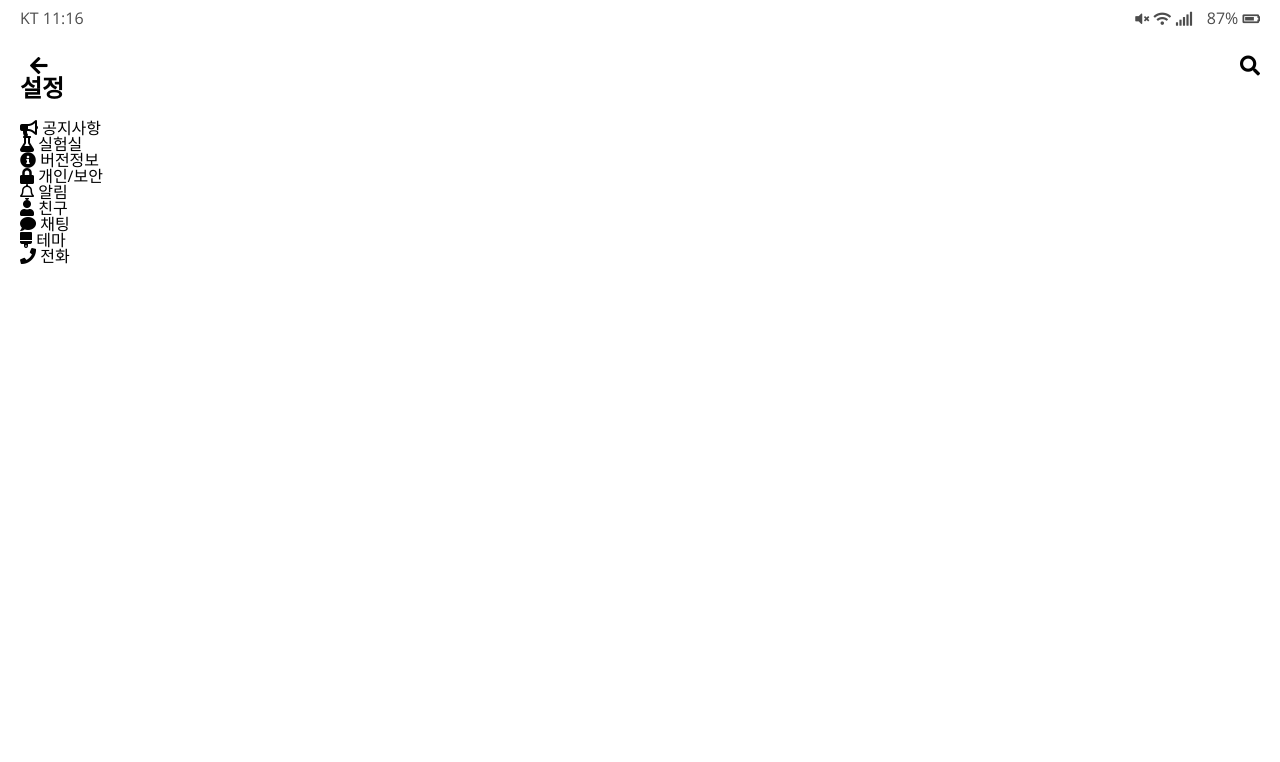
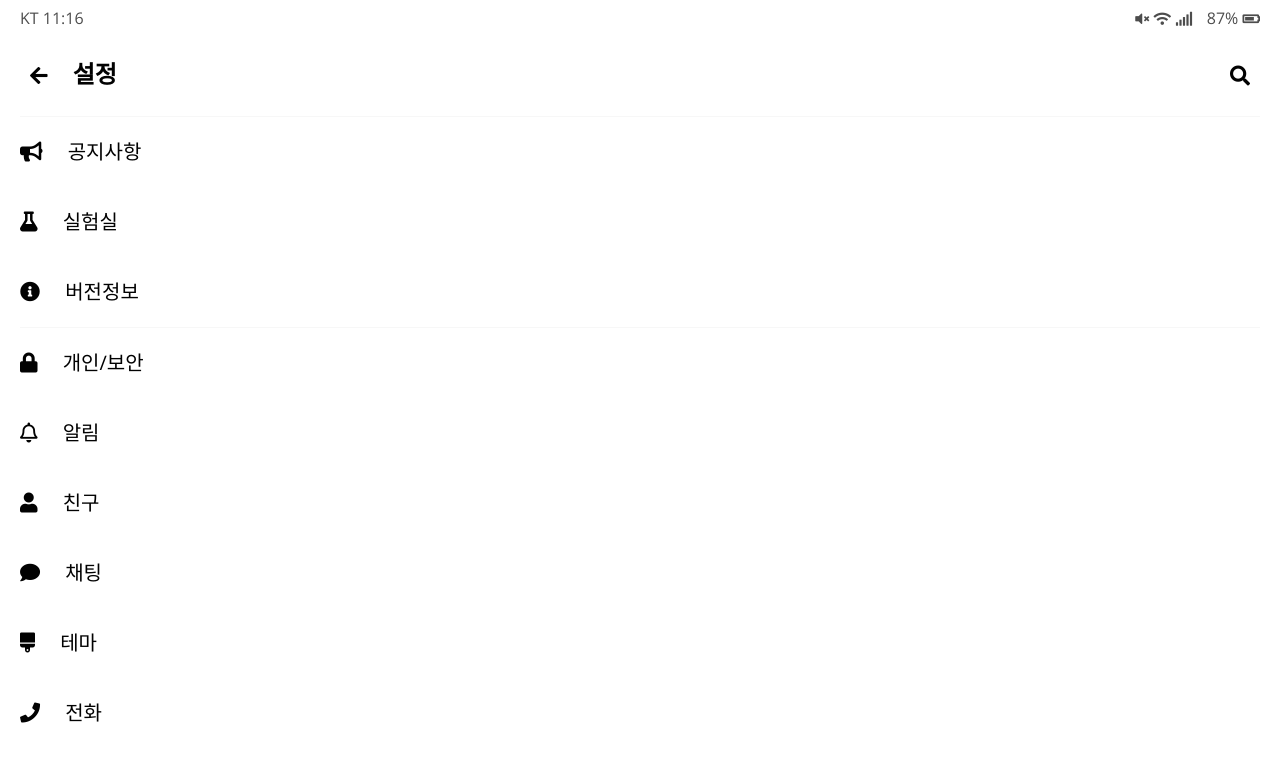
Before and after one commit to jeidiiy/Kokoa-Challenge_Graduation-work, a plain HTML site: page settings.html in a window 1280 px wide. Drawn offline with nearby package versions, Linux system fonts and the light colour scheme.

Commit message:
Change settings.css

```diff
--- a/css/hedaer.css
+++ b/css/hedaer.css
@@ -8,9 +8,11 @@
 .header .header__title {
   font-size: 24px;
   font-weight: 600;
+  display: inline-block;
+  padding-left: 10px;
 }
 
 .header i {
-  padding-left: 10px;
+  padding: 10px;
   cursor: pointer;
 }
--- a/css/settings.css
+++ b/css/settings.css
@@ -0,0 +1,18 @@
+.settings__section {
+  font-size: 20px;
+  border-top: 1px solid #f7f7f7;
+}
+
+.settings__section .settings__list {
+  display: flex;
+  flex-direction: column;
+  justify-content: space-around;
+}
+
+.settings__setting {
+  padding: 25px 0px;
+}
+
+.settings__setting .setting__icon {
+  margin-right: 20px;
+}
--- a/css/styles.css
+++ b/css/styles.css
@@ -7,6 +7,7 @@
 @import "./friends.css";
 @import "./find.css";
 @import "./more.css";
+@import "./settings.css";
 
 * {
   box-sizing: border-box;
--- a/settings.html
+++ b/settings.html
@@ -42,48 +42,48 @@
       <section class="settings__section">
         <ul class="settings__list">
           <li class="settings__setting">
-            <span class="settings__icon"><i class="fas fa-bullhorn"></i></span>
-            <span class="settings__title">공지사항</span>
+            <span class="setting__icon"><i class="fas fa-bullhorn"></i></span>
+            <span class="setting__title">공지사항</span>
           </li>
           <li class="settings__setting">
-            <span class="settings__icon">
+            <span class="setting__icon">
               <i class="fas fa-flask"></i>
             </span>
-            <span class="settings__title">실험실</span>
+            <span class="setting__title">실험실</span>
           </li>
           <li class="settings__setting">
-            <span class="settings__icon">
+            <span class="setting__icon">
               <i class="fas fa-info-circle"></i>
             </span>
-            <span class="settings__title">버전정보</span>
+            <span class="setting__title">버전정보</span>
           </li>
         </ul>
       </section>
       <section class="settings__section">
         <ul class="settings__list">
           <li class="settings__setting">
-            <span class="settings__icon"> <i class="fas fa-lock"></i></span>
-            <span class="settings__title">개인/보안</span>
+            <span class="setting__icon"> <i class="fas fa-lock"></i></span>
+            <span class="setting__title">개인/보안</span>
           </li>
           <li class="settings__setting">
-            <span class="settings__icon"><i class="far fa-bell"></i></span>
-            <span class="settings__title">알림</span>
+            <span class="setting__icon"><i class="far fa-bell"></i></span>
+            <span class="setting__title">알림</span>
           </li>
           <li class="settings__setting">
-            <span class="settings__icon"><i class="fas fa-user"></i></span>
-            <span class="settings__title">친구</span>
+            <span class="setting__icon"><i class="fas fa-user"></i></span>
+            <span class="setting__title">친구</span>
           </li>
           <li class="settings__setting">
-            <span class="settings__icon"><i class="fas fa-comment"></i></span>
-            <span class="settings__title">채팅</span>
+            <span class="setting__icon"><i class="fas fa-comment"></i></span>
+            <span class="setting__title">채팅</span>
           </li>
           <li class="settings__setting">
-            <span class="settings__icon"><i class="fas fa-brush"></i></span>
-            <span class="settings__title">테마</span>
+            <span class="setting__icon"><i class="fas fa-brush"></i></span>
+            <span class="setting__title">테마</span>
           </li>
           <li class="settings__setting">
-            <span class="settings__icon"><i class="fas fa-phone"></i></span>
-            <span class="settings__title">전화</span>
+            <span class="setting__icon"><i class="fas fa-phone"></i></span>
+            <span class="setting__title">전화</span>
           </li>
         </ul>
       </section>
```
